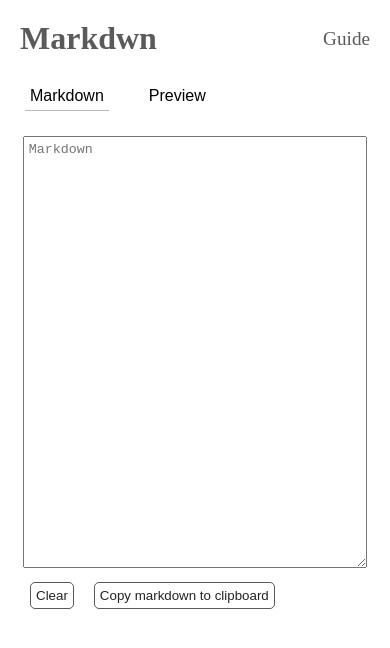
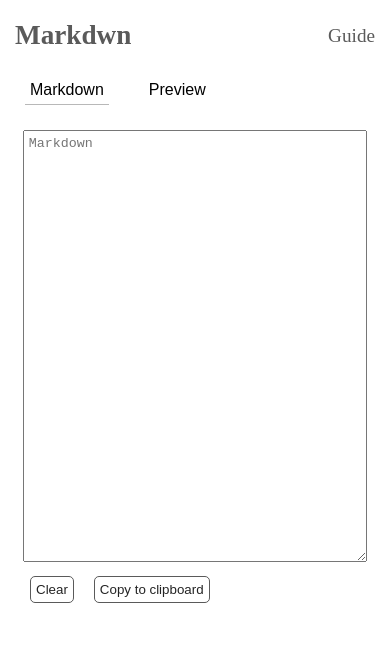
Before and after one commit to lolyparty/MarkDwn, a React (Create React App) app: page / in a window 390 px wide. Shown: the top 648 px of the page. Built offline with nearby package versions, Linux system fonts and the light colour scheme.

Commit message:
Adjusted header styling and clipboard text

```diff
--- a/src/components/header/header.css
+++ b/src/components/header/header.css
@@ -10,6 +10,7 @@
     color:#5a5a5a;
     font-size: 1.2rem;
     padding-top:7.5px;
+    text-align: center;
 }
 
 @media screen and (max-width:510px){
@@ -17,3 +18,17 @@
         padding:10px;
     }
 }
+
+@media screen and (max-width:767px){
+    .logo h1{
+        font-size: 1.7rem;
+    }
+
+    .guide{
+        padding-top: 5px;
+    }
+
+    .header{
+        padding:10px 5px;
+    }
+}
--- a/src/components/markdownpreview/markdown/markdown.jsx
+++ b/src/components/markdownpreview/markdown/markdown.jsx
@@ -7,7 +7,7 @@ const Markdown = React.forwardRef((props,ref)=>{
         <textarea ref={ref} rows="28" onChange={props.markup} placeholder="Markdown" value={props.value}></textarea>
         <br />
         <Button styleName="clear" name="Clear" changed={props.cleared} />
-        <Button styleName="copy" name="Copy markdown to clipboard" changed={props.copied} />
+        <Button styleName="copy" name="Copy to clipboard" changed={props.copied} />
     </div>
 })
 
```
